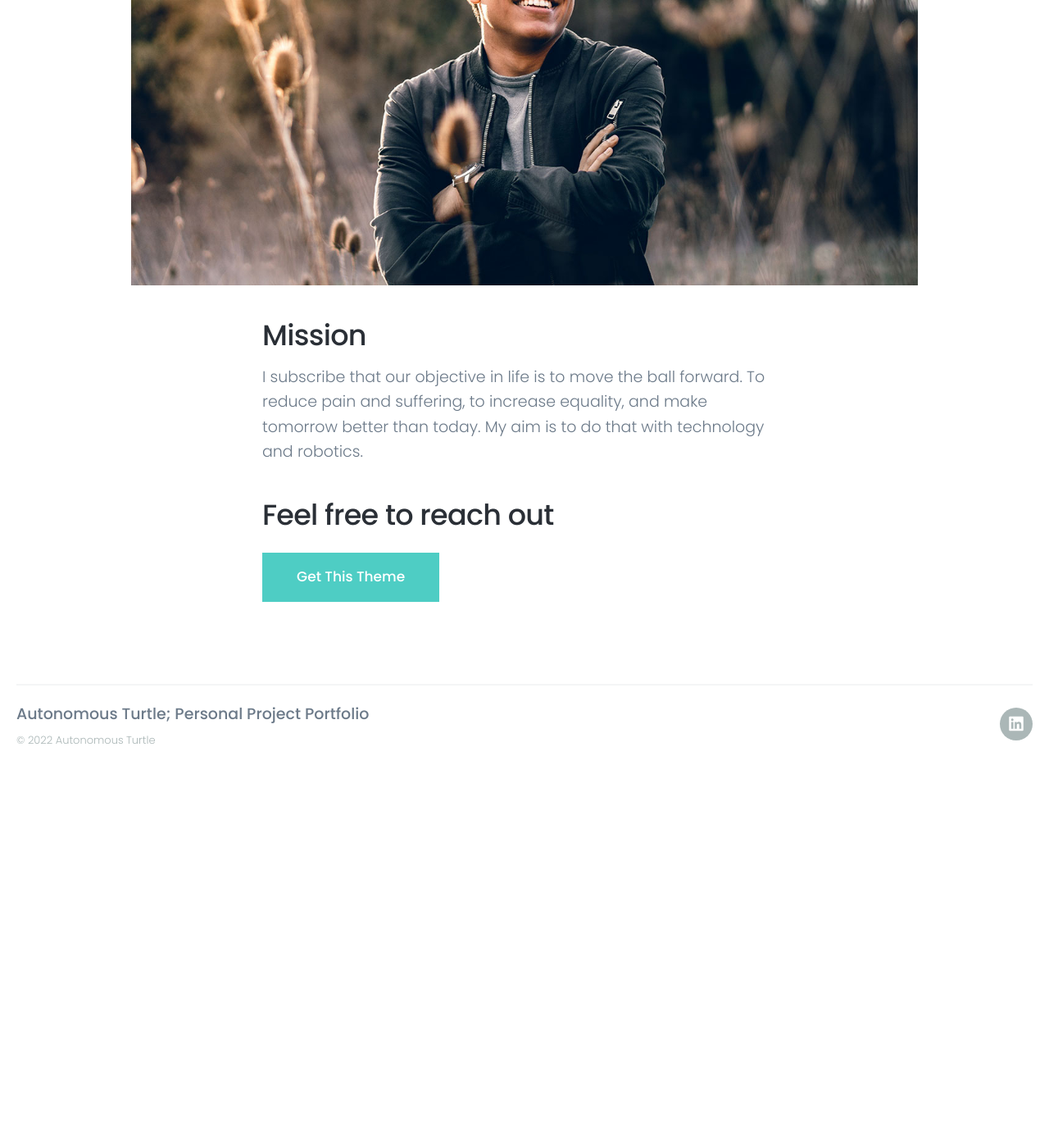
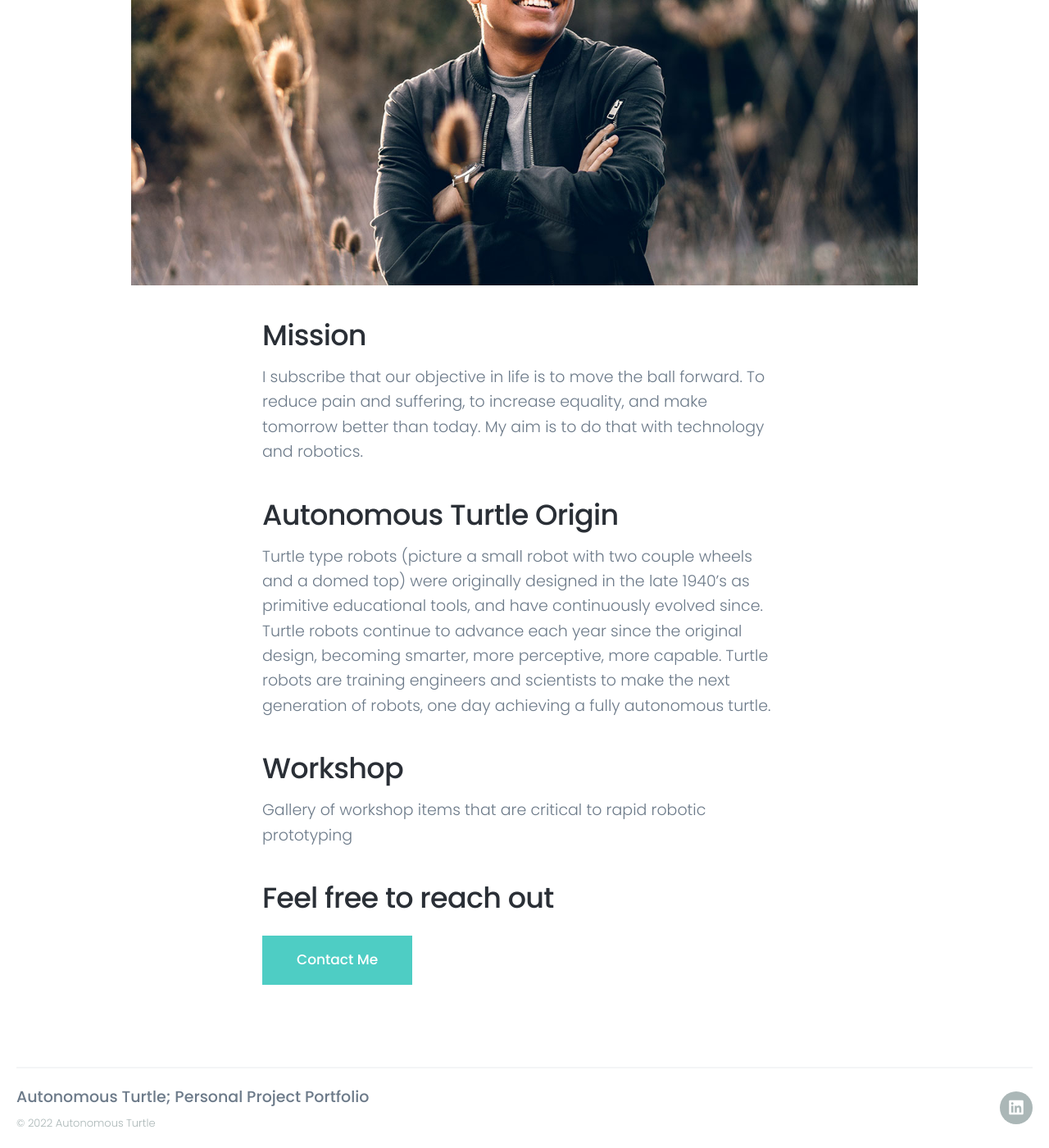
Before and after one commit to autonomousTurtle/portfolio, a Jekyll site: the page built from _pages/about.md, in a window 1280 px wide and 1400 px high, scrolled down 643 px. Shown: the whole window at 82% size. Built offline with Jekyll 4.4.1, drawn with Linux system fonts in a browser that asks for light colours; nearby versions of some CDN libraries; before the commit the page ends 1576 px from its top, so only the background shows below that.

Commit message:
Update about.md

```diff
--- a/_pages/about.md
+++ b/_pages/about.md
@@ -12,5 +12,14 @@ featured_image: /images/demo/landscape-05.jpg
 
 I subscribe that our objective in life is to move the ball forward. To reduce pain and suffering, to increase equality, and make tomorrow better than today. My aim is to do that with technology and robotics.
 
+
+## Autonomous Turtle Origin
+Turtle type robots (picture a small robot with two couple wheels and a domed top) were originally designed in the late 1940's as primitive educational tools, and have continuously  evolved since. Turtle robots continue to advance each year since the original design, becoming smarter, more perceptive, more capable. Turtle robots are training engineers and scientists to make the next generation of robots, one day achieving a fully autonomous turtle.
+
+
+## Workshop
+
+Gallery of workshop items that are critical to rapid robotic prototyping
+
 ## Feel free to reach out
-<a href="https://jekyllthemes.io/theme/board-portfolio-jekyll-theme" class="button button--large">Get This Theme</a>
+<a href="https://jekyllthemes.io/theme/board-portfolio-jekyll-theme" class="button button--large">Contact Me</a>
```
